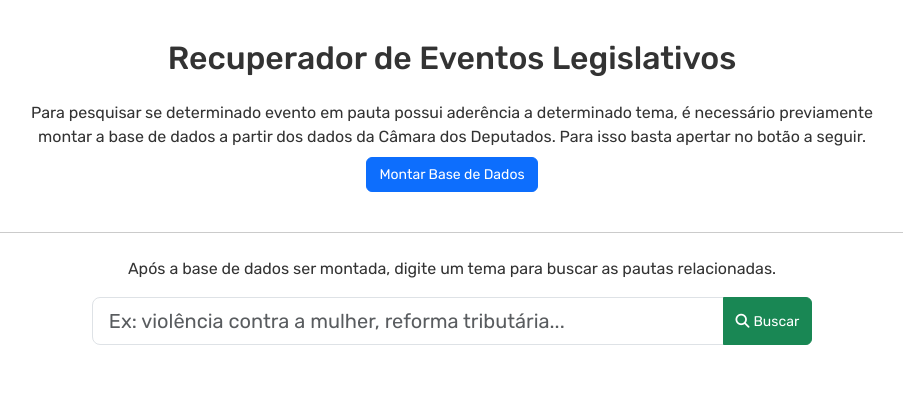
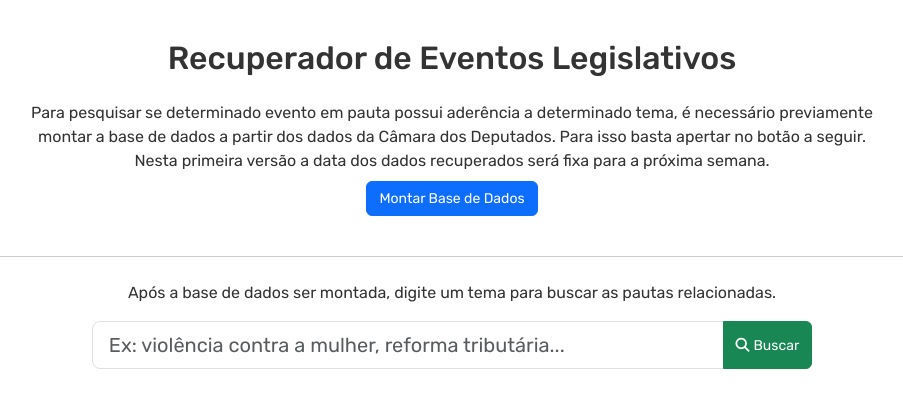
Before and after one commit to renneruan/legislativo-nlp, a Flask app: page / in a window 1280 px wide. Shown: the part 33-453 px from the top of the page, without its empty margins (188-1091 px from the left). Run offline with Flask 3, Linux system fonts and the light colour scheme; parts of the project's set-up code (start-up, migrations or seed data) failed here and were passed over.

Commit message:
Inserção de arquivos ao git

```diff
--- a/templates/index.html
+++ b/templates/index.html
@@ -48,7 +48,7 @@
                 <div class="container mt-5 center col-lg-8 col-md-10">
             <h2 class="mt-4 mb-4">Recuperador de Eventos Legislativos</h2>
             <p class="mb-2">Para pesquisar se determinado evento em pauta possui aderência a determinado
-                tema, é necessário previamente montar a base de dados a partir dos dados da Câmara dos Deputados. Para isso basta apertar no botão a seguir. </p>
+                tema, é necessário previamente montar a base de dados a partir dos dados da Câmara dos Deputados. Para isso basta apertar no botão a seguir. Nesta primeira versão a data dos dados recuperados será fixa para a próxima semana. </p>
             <div class="col-12 text-center">
                 <button type="button" class="btn btn-primary" id="build-data">Montar Base de Dados</button>
                 <div id="status-message" class="mt-3 fw-bold"></div>
```
Also changed, not shown: 2 other files.
